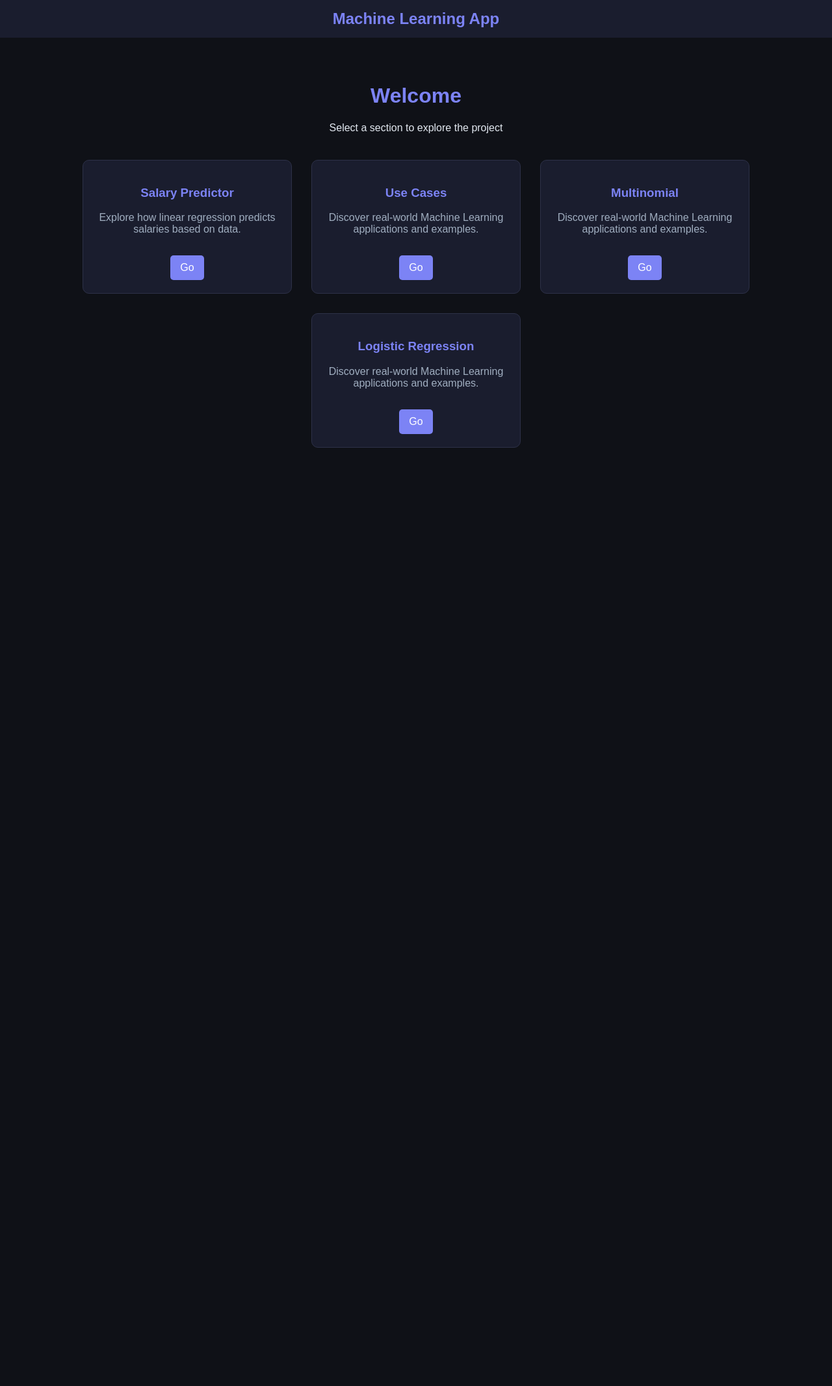
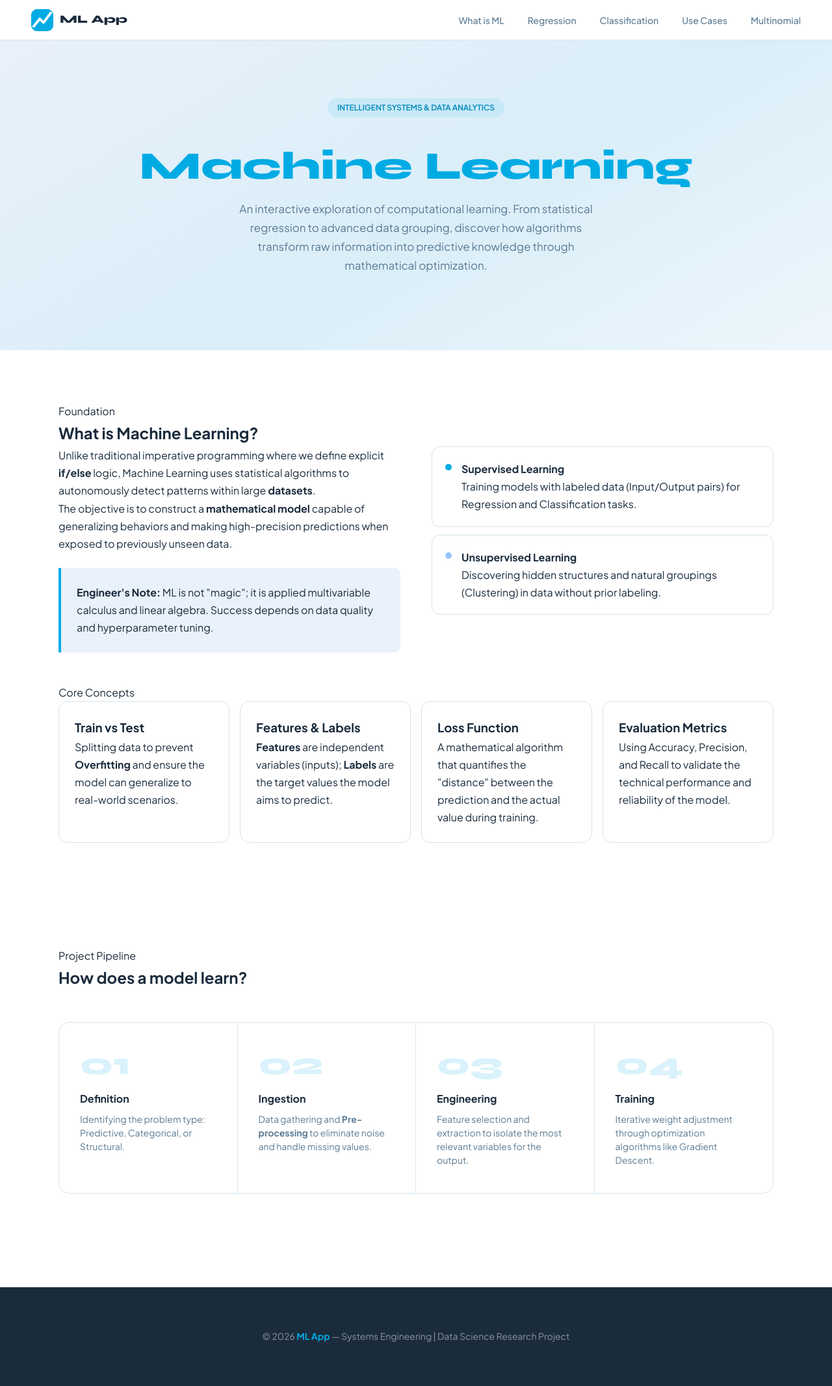
Before and after one commit to jhohantellez/MachineLearning, a Flask app: page / in a window 1280 px wide. Shown: the whole page at 65% size. Before the commit the page ends 689 px from the top, so only its background shows below. Run offline with Flask 3, Linux system fonts and the light colour scheme; parts of the project's set-up code (start-up, migrations or seed data) failed here and were passed over.

Commit message:
The page was improved and the CSS was created.

```diff
--- a/app.py
+++ b/app.py
@@ -1,6 +1,7 @@
 from flask import Flask, render_template, request
 import joblib
 from train_multinominal import get_trained_model
+import Clustering
 
 app = Flask(__name__)
 
@@ -117,6 +118,11 @@ def multinomial_application():
 
     return render_template("MultinomialNB/Applicationnb.html", metrics=nb_metrics,  prediction=prediction, original_text=original_text)
 
+@app.route("/clustering")
+def clustering():
+    info = Clustering.AppClusteringKmeans()
+    return str(info["centers"])
+
 #-------------------- RUN --------------------
 if __name__ == "__main__":
     app.run(debug=True)
--- a/logisticmodel.py
+++ b/logisticmodel.py
@@ -26,6 +26,9 @@ x_test_scaled = scaler.transform(x_test)
 
 logistic_model = LogisticRegression()
 logistic_model.fit(x_train_scaled, y_train)
+
+
+
 
 y_pred = logistic_model.predict(x_test_scaled)
 
--- /dev/null
+++ b/static/css/base.css
@@ -0,0 +1,22 @@
+*, *::before, *::after { box-sizing: border-box; margin: 0; padding: 0; }
+
+:root {
+  --blue-light:  #E9F1FA;
+  --blue-bright: #00ABE4;
+  --blue-dark:   #0088B8;
+  --blue-deep:   #005F82;
+  --white:       #FFFFFF;
+  --text-body:   #1a2b3c;
+  --text-muted:  #5a7a93;
+  --border:      #d4e4f0;
+  --section-bg:  #f3f8fd;
+}
+
+html { scroll-behavior: smooth; }
+
+body {
+  font-family: 'Plus Jakarta Sans', sans-serif;
+  background: var(--white);
+  color: var(--text-body);
+  line-height: 1.7;
+}
--- /dev/null
+++ b/static/css/components.css
@@ -0,0 +1,86 @@
+
+nav {
+  background: var(--white); border-bottom: 1px solid var(--border);
+  padding: 0 3rem; height: 62px; display: flex;
+  align-items: center; justify-content: space-between;
+  position: sticky; top: 0; z-index: 100;
+}
+.nav-logo { display: flex; align-items: center; gap: 10px; text-decoration: none; }
+.nav-logo-icon { width: 34px; height: 34px; background: var(--blue-bright); border-radius: 9px; display: flex; align-items: center; justify-content: center; }
+.nav-logo-text { font-family: 'Syne', sans-serif; font-size: 17px; font-weight: 800; color: var(--text-body); }
+.nav-links { display: flex; gap: 2.25rem; list-style: none; }
+.nav-links a { font-size: 14px; font-weight: 500; color: var(--text-muted); text-decoration: none; }
+
+
+.concept-card, .app-card, .algo-box, .type-card {
+  background: var(--white); border: 1px solid var(--border); border-radius: 14px; padding: 1.5rem;
+}
+
+
+footer { background: var(--text-body); padding: 3rem; color: rgba(255,255,255,0.45); text-align: center; }
+
+.type-card {
+  display: flex;
+  gap: 15px;
+  align-items: flex-start;
+  margin-bottom: 12px;
+  background: #fff;
+  border: 1px solid var(--border);
+  border-radius: 12px;
+  padding: 1.25rem;
+}
+
+.type-dot {
+  width: 10px; height: 10px;
+  border-radius: 50%;
+  background: var(--blue-bright);
+  margin-top: 6px;
+  flex-shrink: 0;
+}
+
+.info-box {
+  background: var(--blue-light);
+  border-left: 4px solid var(--blue-bright);
+  padding: 1.5rem;
+  margin-top: 1.5rem;
+  border-radius: 0 10px 10px 0;
+}
+.pipe-num {
+  font-family: 'Syne', sans-serif;
+  font-size: 48px;
+  font-weight: 800;
+  color: rgba(0, 171, 228, 0.15); /* Número tenue de fondo */
+  line-height: 1;
+  margin-bottom: 15px;
+}
+
+.pipe-step h4 {
+  font-size: 16px;
+  font-weight: 700;
+  color: var(--text-body);
+  margin-bottom: 8px;
+}
+
+.pipe-step p {
+  font-size: 14px;
+  color: var(--text-muted);
+  line-height: 1.5;
+}
+
+
+footer {
+  background: var(--text-body);
+  padding: 4rem 2rem;
+  margin-top: 4rem;
+  text-align: center;
+}
+
+.footer-bottom p {
+  color: rgba(255, 255, 255, 0.5);
+  font-size: 14px;
+}
+
+.footer-bottom span {
+  color: var(--blue-bright);
+  font-weight: 700;
+}
--- /dev/null
+++ b/static/css/home.css
@@ -0,0 +1,12 @@
+.hero {
+  background: linear-gradient(150deg, var(--blue-light) 0%, #daeef8 55%, #eef6fc 100%);
+  padding: 5.5rem 3rem 4.5rem; text-align: center;
+}
+.hero h1 { font-family: 'Syne', sans-serif; font-size: clamp(38px, 5.5vw, 60px); font-weight: 800; color: var(--text-body); }
+.hero h1 span { color: var(--blue-bright); }
+.hero-desc { font-size: 17px; color: var(--text-muted); max-width: 580px; margin: 0 auto 2.75rem; }
+.hero-badge {
+  display: inline-flex; align-items: center; gap: 7px; font-size: 12px; font-weight: 600;
+  text-transform: uppercase; color: var(--blue-dark); background: rgba(0,171,228,0.1);
+  padding: 5px 15px; border-radius: 30px; margin-bottom: 1.5rem;
+}
--- /dev/null
+++ b/static/css/layout.css
@@ -0,0 +1,45 @@
+section { padding: 5rem 3rem; }
+.section-wrap { max-width: 1100px; margin: 0 auto; }
+
+.two-col {
+  display: grid;
+  grid-template-columns: 1fr 1fr;
+  gap: 3rem;
+  align-items: start;
+}
+
+.concepts-grid, .apps-grid, .glossary-grid {
+  display: grid;
+  grid-template-columns: repeat(auto-fit, minmax(260px, 1fr));
+  gap: 16px;
+}
+
+@media (max-width: 768px) {
+  section { padding: 3.5rem 1.5rem; }
+  .two-col { grid-template-columns: 1fr; }
+}
+.pipeline {
+  display: grid;
+  grid-template-columns: repeat(auto-fit, minmax(200px, 1fr));
+  gap: 0;
+  margin-top: 3rem;
+  border: 1px solid var(--border);
+  border-radius: 16px;
+  overflow: hidden;
+  background: var(--white);
+}
+
+.pipe-step {
+  padding: 2.5rem 2rem;
+  position: relative;
+  border-right: 1px solid var(--border);
+}
+
+.pipe-step:last-child {
+  border-right: none;
+}
+
+@media (max-width: 768px) {
+  .pipeline { grid-template-columns: 1fr; }
+  .pipe-step { border-right: none; border-bottom: 1px solid var(--border); }
+}
--- a/templates/home.html
+++ b/templates/home.html
@@ -1,129 +1,133 @@
 <!DOCTYPE html>
 <html lang="en">
 <head>
-    <meta charset="UTF-8">
-    <meta name="viewport" content="width=device-width, initial-scale=1.0">
-    <title>Home - ML App</title>
+  <meta charset="UTF-8" />
+  <meta name="viewport" content="width=device-width, initial-scale=1.0" />
+  <title>ML App — Machine Learning Explorer</title>
 
-    <style>
-        body {
-            font-family: Arial, sans-serif;
-            background: #0f1117;
-            color: #e2e8f0;
-            margin: 0;
-            text-align: center;
-        }
+  <link href="https://fonts.googleapis.com/css2?family=Plus+Jakarta+Sans:wght@400;500;600;700&family=Syne:wght@700;800&display=swap" rel="stylesheet" />
 
-        nav {
-            background: #1a1d2e;
-            padding: 15px;
-        }
-
-        nav h2 {
-            color: #7c83f5;
-            margin: 0;
-        }
-
-        .container {
-            padding: 50px 20px;
-        }
-
-        h1 {
-            color: #7c83f5;
-        }
-
-        .cards {
-            display: flex;
-            justify-content: center;
-            gap: 30px;
-            margin-top: 40px;
-            flex-wrap: wrap;
-        }
-
-        .card {
-            background: #1a1d2e;
-            border: 1px solid #2d3148;
-            border-radius: 10px;
-            padding: 20px;
-            width: 280px;
-            transition: 0.3s;
-        }
-
-        .card:hover {
-            transform: translateY(-5px);
-            border-color: #7c83f5;
-        }
-
-        .card h3 {
-            color: #7c83f5;
-        }
-
-        .card p {
-            color: #a0aec0;
-        }
-
-        .btn {
-            display: inline-block;
-            margin-top: 15px;
-            padding: 10px 15px;
-            background: #7c83f5;
-            color: white;
-            text-decoration: none;
-            border-radius: 5px;
-        }
-
-        .btn:hover {
-            background: #5a61d6;
-        }
-    </style>
+  <link rel="stylesheet" href="/static/css/base.css">
+  <link rel="stylesheet" href="/static/css/layout.css">
+  <link rel="stylesheet" href="/static/css/components.css">
+  <link rel="stylesheet" href="/static/css/home.css">
 </head>
 
-<body>
+<body class="home">
 
 <nav>
-    <h2> Machine Learning App</h2>
+  <a href="/" class="nav-logo">
+    <div class="nav-logo-icon">
+      <svg viewBox="0 0 18 18" fill="none"><path d="M2 14L7 8l3 3 6-8" stroke="#fff" stroke-width="2" stroke-linecap="round" stroke-linejoin="round"/></svg>
+    </div>
+    <span class="nav-logo-text">ML App</span>
+  </a>
+  <ul class="nav-links">
+    <li><a href="#what-is-ml">What is ML</a></li>
+    <li><a href="/linearregression">Regression</a></li>
+    <li><a href="/logisticregression">Classification</a></li>
+    <li><a href="/usecases">Use Cases</a></li>
+    <li><a href="/multinomial">Multinomial</a></li>
+  </ul>
 </nav>
 
-<div class="container">
-    <h1>Welcome</h1>
-    <p>Select a section to explore the project</p>
+<section class="hero">
+  <div class="hero-badge">Intelligent Systems & Data Analytics</div>
+  <h1><span>Machine Learning</span></h1>
+  <p class="hero-desc">An interactive exploration of computational learning. From statistical regression to advanced data grouping, discover how algorithms transform raw information into predictive knowledge through mathematical optimization.</p>
+</section>
 
-    <div class="cards">
+<section class="what-is-ml" id="what-is-ml">
+  <div class="section-wrap">
+    <div class="section-tag">Foundation</div>
+    <h2 class="section-title">What is Machine Learning?</h2>
 
-        <div class="card">
-            <h3> Salary Predictor</h3>
-            <p>
-                Explore how linear regression predicts salaries based on data.
-            </p>
-            <a href="/linearregression" class="btn">Go</a>
+    <div class="two-col">
+      <div class="left">
+        <p>Unlike traditional imperative programming where we define explicit <strong>if/else</strong> logic, Machine Learning uses statistical algorithms to autonomously detect patterns within large <strong>datasets</strong>.</p>
+        <p>The objective is to construct a <strong>mathematical model</strong> capable of generalizing behaviors and making high-precision predictions when exposed to previously unseen data.</p>
+        <div class="info-box">
+          <p><strong>Engineer's Note:</strong> ML is not "magic"; it is applied multivariable calculus and linear algebra. Success depends on data quality and hyperparameter tuning.</p>
+        </div>
+      </div>
 
+      <div class="right">
+        <div class="types-grid">
+          <div class="type-card">
+            <div class="type-dot"></div>
+            <div>
+              <h4>Supervised Learning</h4>
+              <p>Training models with labeled data (Input/Output pairs) for Regression and Classification tasks.</p>
+            </div>
+          </div>
+          <div class="type-card">
+            <div class="type-dot" style="background:#93c5fd;"></div>
+            <div>
+              <h4>Unsupervised Learning</h4>
+              <p>Discovering hidden structures and natural groupings (Clustering) in data without prior labeling.</p>
+            </div>
+          </div>
         </div>
+      </div>
+    </div>
 
-        <div class="card">
-            <h3> Use Cases</h3>
-            <p>
-                Discover real-world Machine Learning applications and examples.
-            </p>
-            <a href="/usecases" class="btn">Go</a>
-        </div>
+    <div class="section-tag" style="margin-top:3rem;">Core Concepts</div>
+    <div class="concepts-grid">
+      <div class="concept-card">
+        <h3>Train vs Test</h3>
+        <p>Splitting data to prevent <strong>Overfitting</strong> and ensure the model can generalize to real-world scenarios.</p>
+      </div>
+      <div class="concept-card">
+        <h3>Features & Labels</h3>
+        <p><strong>Features</strong> are independent variables (inputs); <strong>Labels</strong> are the target values the model aims to predict.</p>
+      </div>
+      <div class="concept-card">
+        <h3>Loss Function</h3>
+        <p>A mathematical algorithm that quantifies the "distance" between the prediction and the actual value during training.</p>
+      </div>
+      <div class="concept-card">
+        <h3>Evaluation Metrics</h3>
+        <p>Using Accuracy, Precision, and Recall to validate the technical performance and reliability of the model.</p>
+      </div>
+    </div>
+  </div>
+</section>
 
-        <div class="card">
-            <h3> Multinomial </h3>
-            <p>
-                Discover real-world Machine Learning applications and examples.
-            </p>
-            <a href="/multinomial" class="btn">Go</a>
-        </div>
-        <div class="card">
-            <h3> Logistic Regression</h3>
-            <p>
-                Discover real-world Machine Learning applications and examples.
-            </p>
-            <a href="/logisticregression" class="btn">Go</a>
-        </div>
+<section class="how-it-works" id="how-it-works">
+  <div class="section-wrap">
+    <div class="section-tag">Project Pipeline</div>
+    <h2 class="section-title">How does a model learn?</h2>
 
+    <div class="pipeline">
+      <div class="pipe-step">
+        <div class="pipe-num">01</div>
+        <h4>Definition</h4>
+        <p>Identifying the problem type: Predictive, Categorical, or Structural.</p>
+      </div>
+      <div class="pipe-step">
+        <div class="pipe-num">02</div>
+        <h4>Ingestion</h4>
+        <p>Data gathering and <strong>Pre-processing</strong> to eliminate noise and handle missing values.</p>
+      </div>
+      <div class="pipe-step">
+        <div class="pipe-num">03</div>
+        <h4>Engineering</h4>
+        <p>Feature selection and extraction to isolate the most relevant variables for the output.</p>
+      </div>
+      <div class="pipe-step">
+        <div class="pipe-num">04</div>
+        <h4>Training</h4>
+        <p>Iterative weight adjustment through optimization algorithms like Gradient Descent.</p>
+      </div>
     </div>
-</div>
+  </div>
+</section>
+
+<footer>
+  <div class="footer-bottom">
+    <p>© 2026 <span>ML App</span> — Systems Engineering | Data Science Research Project</p>
+  </div>
+</footer>
 
 </body>
 </html>
--- a/templates/linear_regression/application.html
+++ b/templates/linear_regression/application.html
@@ -4,6 +4,10 @@
     <meta charset="UTF-8">
     <title>Linear Regression Prediction</title>
     <link href="https://cdn.jsdelivr.net/npm/bootstrap@5.3.0/dist/css/bootstrap.min.css" rel="stylesheet">
+    <link rel="stylesheet" href="css/base.css">
+    <link rel="stylesheet" href="css/layout.css">
+    <link rel="stylesheet" href="css/components.css">
+    <link rel="stylesheet" href="css/pages.css">
 </head>
 <body class="bg-light">
 
```
Also changed, not shown: Clustering.py (added, +42 -0 lines).
